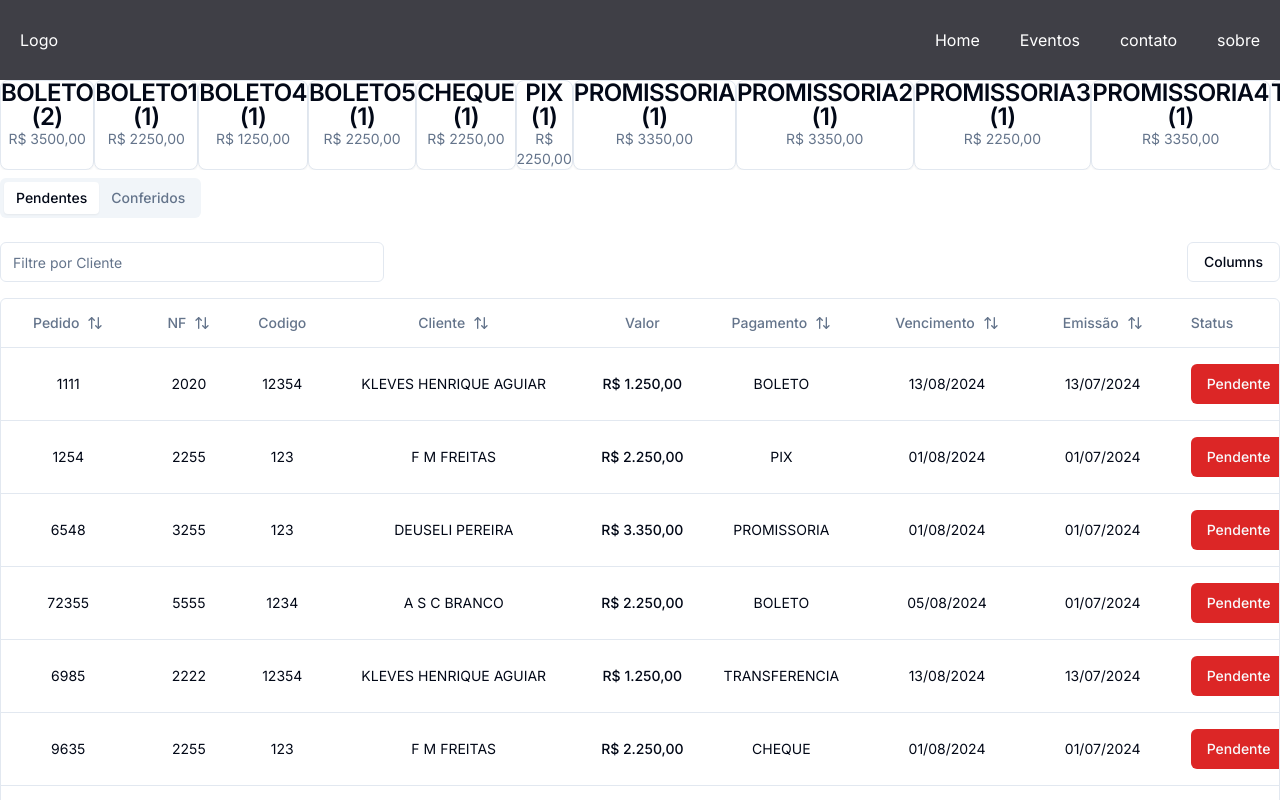
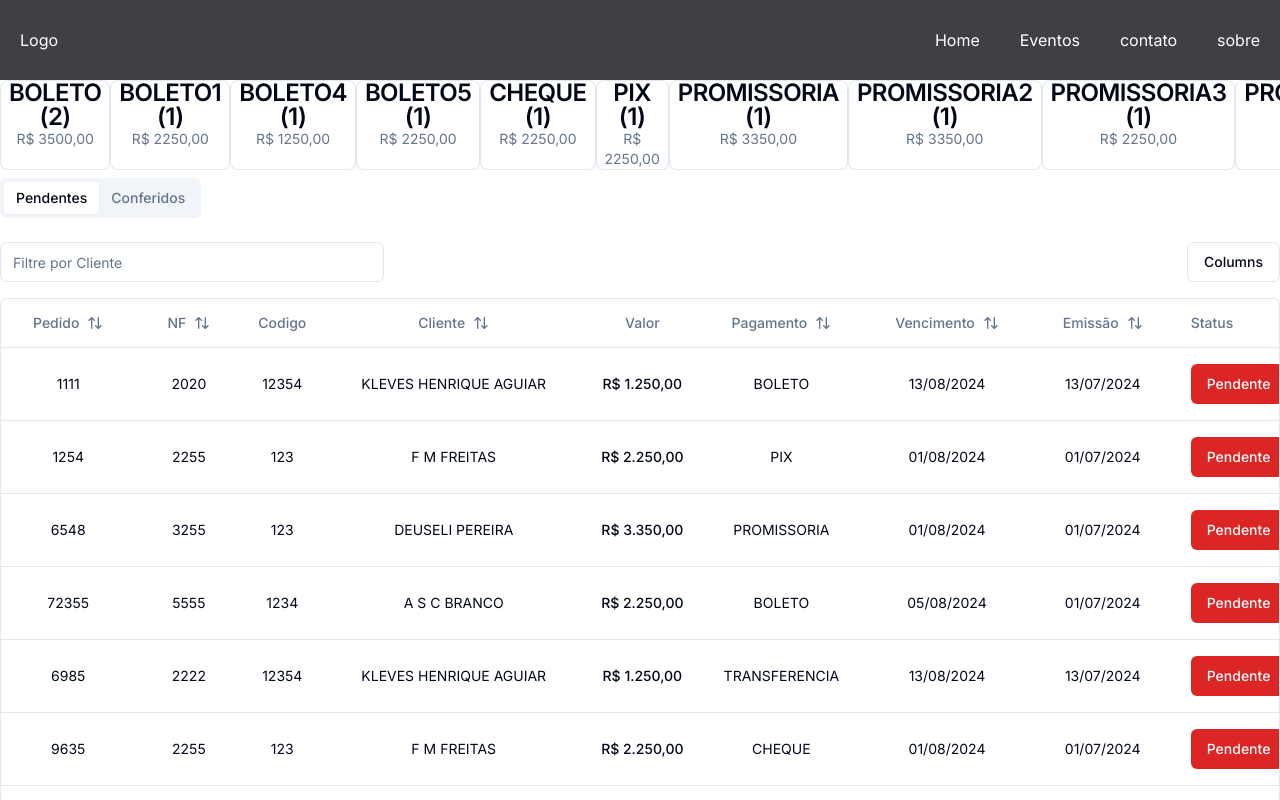
Before and after one commit to kleveshenrique/acerto-de-carga, a Next.js app: page /payments in a window 1280 px wide. Shown: the top 800 px of the page. Built offline with nearby package versions, Linux system fonts and the light colour scheme.

Commit message:
updated header

```diff
--- a/src/app/components/CardPay.tsx
+++ b/src/app/components/CardPay.tsx
@@ -15,12 +15,14 @@ interface payProps {
 
 export function CardPay(pay: payProps) {
   return (
-    <Card className="w-full h-full">
+    <Card className="w-full h-full px-2">
       <CardContent className="flex flex-col text-center p-0">
-        <CardTitle className="flex-nowrap max-sm:text-xs">
+        <CardTitle className="max-sm:text-xs">
           {pay.fPay} ({pay.count})
         </CardTitle>
-        <CardDescription>R$ {pay.valor},00</CardDescription>
+        <CardDescription className="flex-nowrap max-sm:text-xs">
+          R$ {pay.valor},00
+        </CardDescription>
       </CardContent>
     </Card>
   )
--- a/src/app/payments/page.tsx
+++ b/src/app/payments/page.tsx
@@ -366,7 +366,7 @@ export default function Table() {
 
   return (
     <div className="w-full">
-      <div className="flex overflow-x-auto mb-2">
+      <div className="flex overflow-x-auto mb-2 ">
         {arrPay.map((item, i) => (
           <div key={i}>
             <CardPay
```
